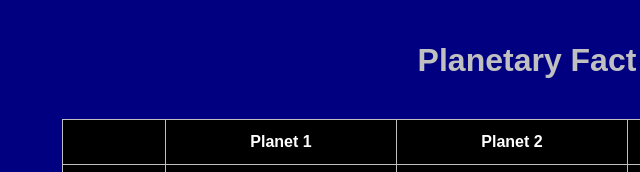
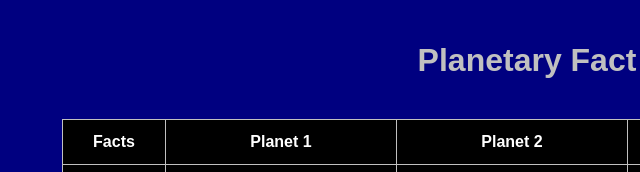
Before and after one commit to SamruddhiKakade/ITMD_361_Lab_6, a plain HTML site: page index.html in a window 1280 px wide. Shown: the top 172 px of the page, 65-705 px from the left. Drawn offline with Linux system fonts and the light colour scheme.

Commit message:
added th Facts

```diff
--- a/index.html
+++ b/index.html
@@ -9,7 +9,7 @@
   <h1 class="title">Planetary Fact Sheet</h1>
   <table id="planets">
     <tr class="column_heading">
-      <th></th>
+      <th>Facts</th>
       <th>Planet 1</th>
       <th>Planet 2</th>
       <th>Planet 3</th>
```
